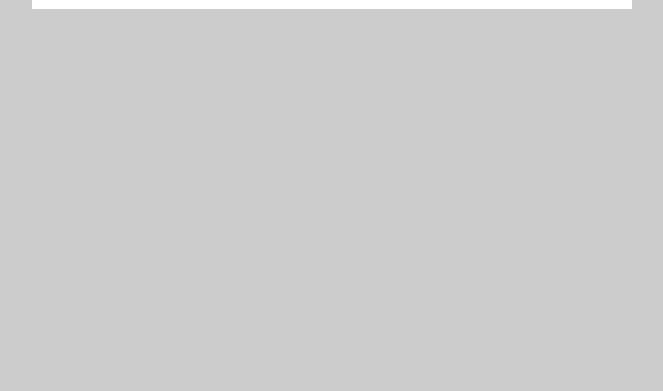
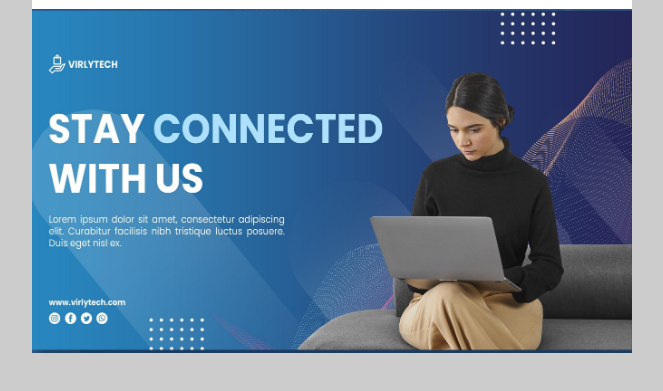
Before and after one commit to itsmeZoha/Email-Template-Design-1, a plain HTML site: page index.html in a window 1280 px wide. Shown: the part 69-460 px from the top of the page, without its empty margins (308-971 px from the left). Drawn offline with Linux system fonts and the light colour scheme.

Commit message:
created banner section

```diff
--- a/index.html
+++ b/index.html
@@ -119,6 +119,17 @@
 
         <!-- BANNER IMAGE -->
 
+        <tr>
+          <td>
+            <a href="#"
+              ><img
+                src="img/baner1.jpg"
+                alt=""
+                width="600"
+                style="max-width: 100%"
+            /></a>
+          </td>
+        </tr>
 
         <!-- TITLE, TEXT & BUTTON -->
 
```
